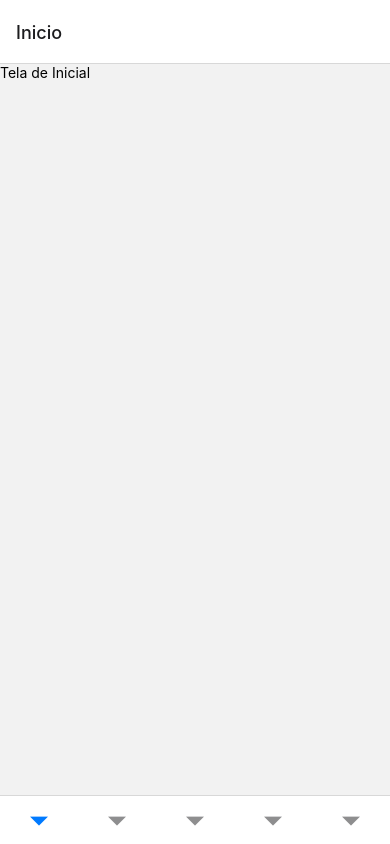
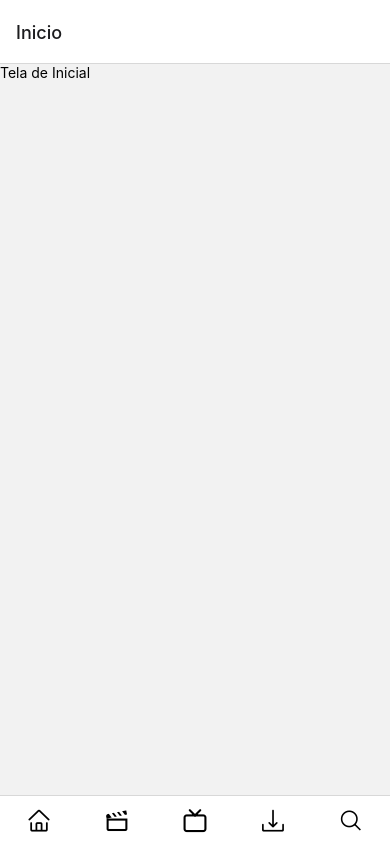
Before and after one commit to EriksJunior/clone_hbo, a React Native app: screen / in a window 390 px wide. Built offline with nearby package versions, Linux system fonts and the light colour scheme.

Commit message:
feat(routes): icons adicionados as tabs

```diff
--- a/package.json
+++ b/package.json
@@ -16,6 +16,7 @@
     "expo": "~48.0.11",
     "expo-status-bar": "~1.4.4",
     "react": "18.2.0",
+    "react-icons": "^4.8.0",
     "react-native": "0.71.6",
     "react-native-safe-area-context": "4.5.0",
     "react-native-screens": "~3.20.0"
--- a/src/routes/tab.routes.tsx
+++ b/src/routes/tab.routes.tsx
@@ -1,4 +1,6 @@
 import { createBottomTabNavigator } from "@react-navigation/bottom-tabs";
+import { AntDesign, Ionicons, Feather, MaterialCommunityIcons } from '@expo/vector-icons'
+
 import { Home } from "../screens/SHome";
 import { Downloads } from "../screens/Downloads";
 import { Movies } from "../screens/Movies";
@@ -10,27 +12,55 @@ const { Screen, Navigator } = createBottomTabNavigator();
 export function TabRoutes() {
   return (
     <Navigator screenOptions={{
-      tabBarShowLabel: false
+      tabBarShowLabel: false,
+      tabBarIconStyle: {
+        color: "black"
+      }
     }}>
       <Screen
         name="Inicio"
         component={Home}
+        options={{
+          tabBarIcon: ({ size }) => (
+            <AntDesign name="home" size={size} />
+          )
+        }}
       />
       <Screen
         name="Filmes"
         component={Movies}
+        options={{
+          tabBarIcon: ({ size }) => (
+            <MaterialCommunityIcons name="movie-open-outline" size={size} />
+          )
+        }}
       />
       <Screen
         name="Séries"
         component={Series}
+        options={{
+          tabBarIcon: ({ size }) => (
+            <Feather name="tv" size={size} />
+          )
+        }}
       />
       <Screen
         name="Downloads"
         component={Downloads}
+        options={{
+          tabBarIcon: ({ size }) => (
+            <AntDesign name="download" size={size} />
+          )
+        }}
       />
       <Screen
         name="Pesquisar"
         component={Search}
+        options={{
+          tabBarIcon: ({ size }) => (
+            <Ionicons name="search-outline" size={size} />
+          )
+        }}
       />
     </Navigator>
   )
```
Also changed, not shown: 1 other file (tests, documents, lock files or other folders).
